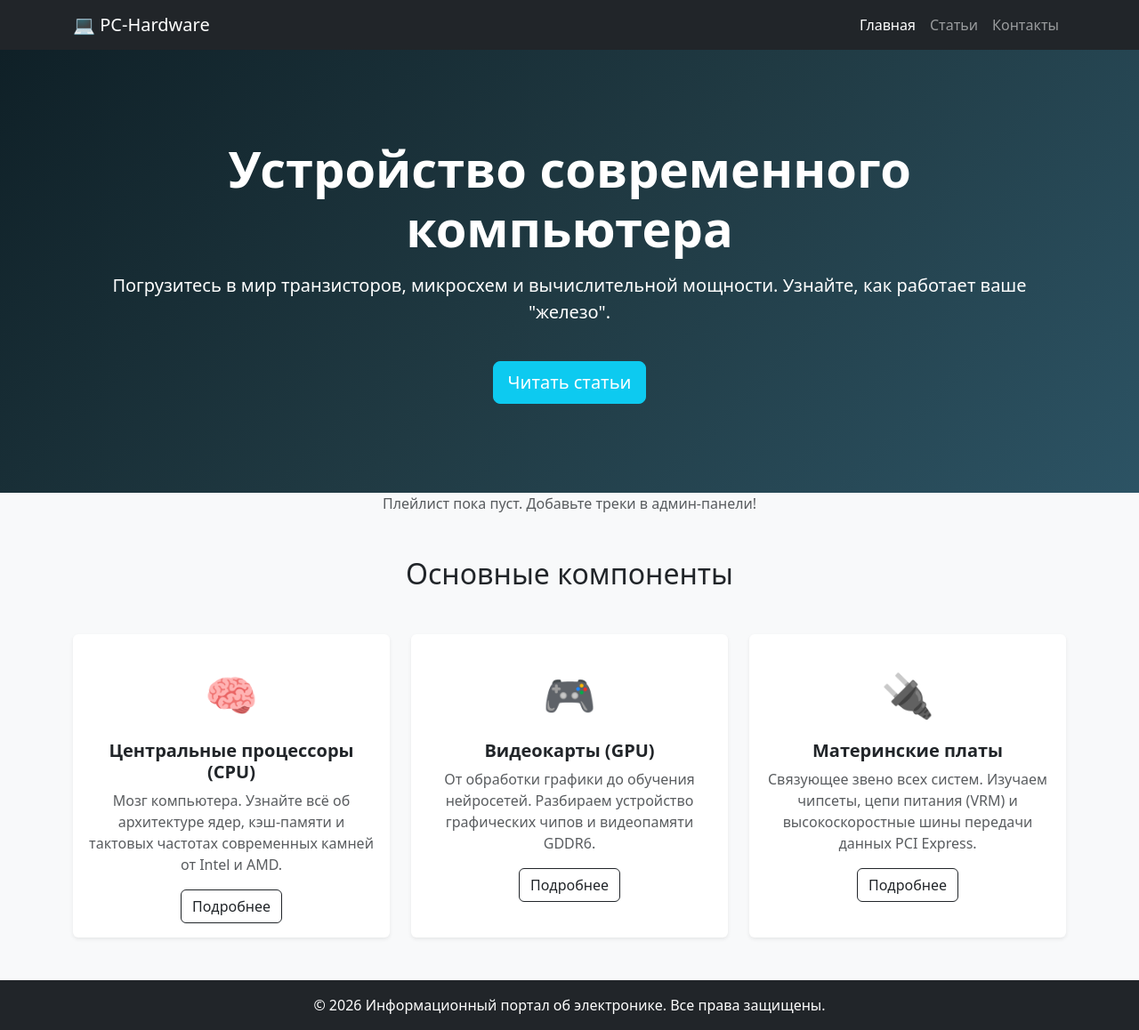
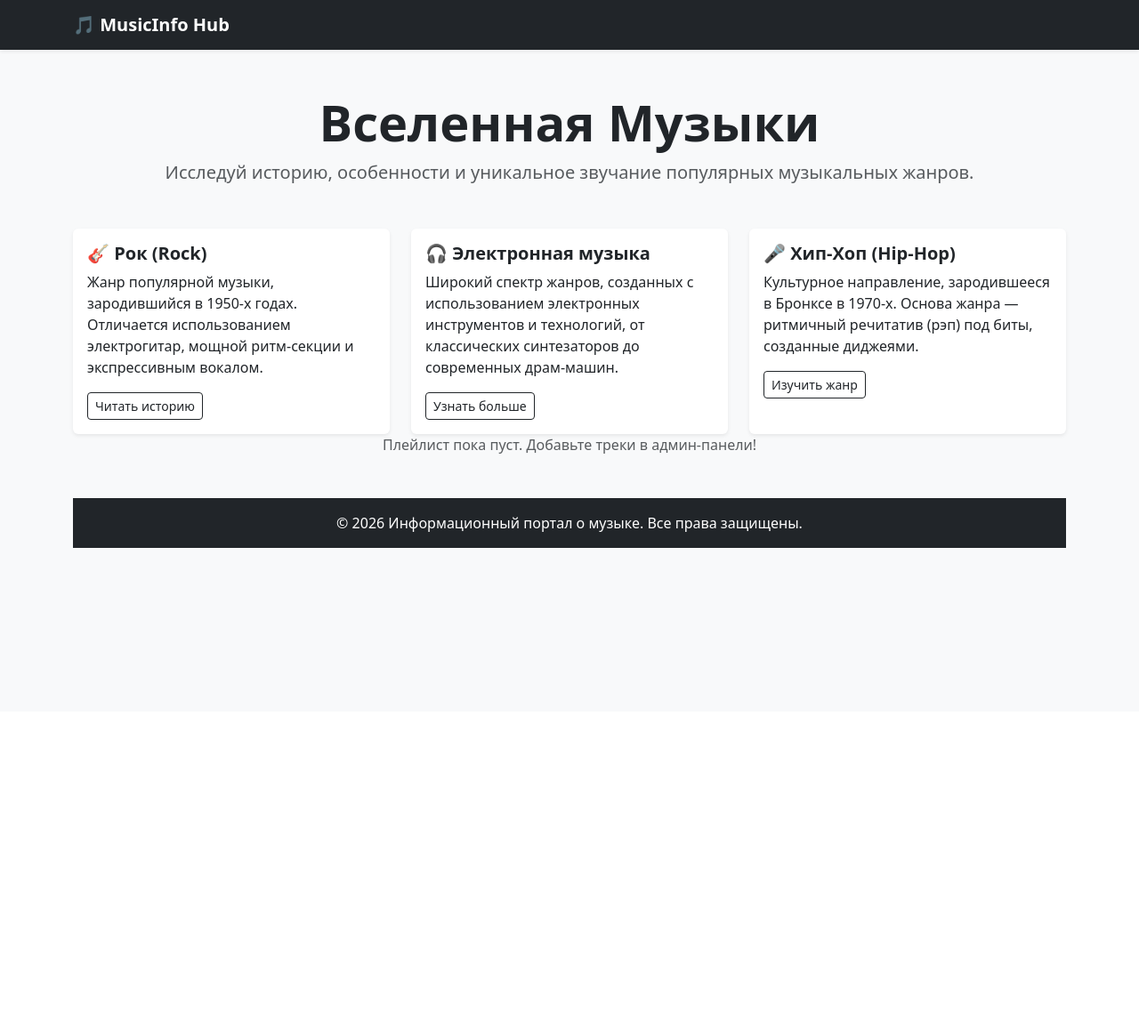
Before and after one commit to Maglevchik/Maglevchik-CI_CD_pipeline1, a Django app: template bot_manager/templates/index.html in a window 1280 px wide. Shown: the whole page at 89% size. After the commit the page ends 616 px from the top, so only its background shows below. Run offline with Django 3.2, Linux system fonts and the light colour scheme; the template is opened without the code that fills it, so the values that code supplies are empty.

Commit message:
Change title and content for music portal

```diff
--- a/bot_manager/templates/index.html
+++ b/bot_manager/templates/index.html
@@ -3,50 +3,55 @@
 <head>
     <meta charset="UTF-8">
     <meta name="viewport" content="width=device-width, initial-scale=1.0">
-    <title>Мир Электроники | Всё о компьютерном железе</title>
-    <!-- Подключаем стили Bootstrap через CDN -->
+    <title>Музыкальный Портал | Жанры</title>
     <link href="https://cdn.jsdelivr.net/npm/bootstrap@5.3.0/dist/css/bootstrap.min.css" rel="stylesheet">
-    <style>
-        .hero-section {
-            background: linear-gradient(135deg, #0f2027, #203a43, #2c5364);
-            color: white;
-            padding: 100px 0;
-            text-align: center;
-        }
-        .hardware-icon {
-            font-size: 3rem;
-            margin-bottom: 15px;
-            color: #0dcaf0;
-        }
-    </style>
 </head>
 <body class="bg-light">
 
-    <!-- Навигационная панель -->
-    <nav class="navbar navbar-expand-lg navbar-dark bg-dark">
+    <nav class="navbar navbar-dark bg-dark shadow-sm">
         <div class="container">
-            <a class="navbar-brand" href="#">💻 PC-Hardware</a>
-            <button class="navbar-toggler" type="button" data-bs-toggle="collapse" data-bs-target="#navbarNav">
-                <span class="navbar-toggler-icon"></span>
-            </button>
-            <div class="collapse navbar-collapse" id="navbarNav">
-                <ul class="navbar-nav ms-auto">
-                    <li class="nav-item"><a class="nav-link active" href="#">Главная</a></li>
-                    <li class="nav-item"><a class="nav-link" href="#">Статьи</a></li>
-                    <li class="nav-item"><a class="nav-link" href="#">Контакты</a></li>
-                </ul>
-            </div>
+            <a class="navbar-brand fw-bold" href="#">🎵 MusicInfo Hub</a>
         </div>
     </nav>
 
-    <!-- Главный баннер -->
-    <section class="hero-section">
-        <div class="container">
-            <h1 class="display-4 fw-bold">Устройство современного компьютера</h1>
-            <p class="lead mt-3">Погрузитесь в мир транзисторов, микросхем и вычислительной мощности. Узнайте, как работает ваше "железо".</p>
-            <a href="#articles" class="btn btn-info btn-lg mt-4 text-white">Читать статьи</a>
+    <div class="container mt-5">
+        <div class="text-center mb-5">
+            <h1 class="display-4 fw-bold">Вселенная Музыки</h1>
+            <p class="lead text-muted">Исследуй историю, особенности и уникальное звучание популярных музыкальных жанров.</p>
         </div>
-    </section>
+
+        <div class="row g-4">
+
+            <div class="col-md-6 col-lg-4">
+                <div class="card h-100 shadow-sm border-0">
+                    <div class="card-body">
+                        <h5 class="card-title fw-bold">🎸 Рок (Rock)</h5>
+                        <p class="card-text">Жанр популярной музыки, зародившийся в 1950-х годах. Отличается использованием электрогитар, мощной ритм-секции и экспрессивным вокалом.</p>
+                        <a href="#" class="btn btn-outline-dark btn-sm">Читать историю</a>
+                    </div>
+                </div>
+            </div>
+
+            <div class="col-md-6 col-lg-4">
+                <div class="card h-100 shadow-sm border-0">
+                    <div class="card-body">
+                        <h5 class="card-title fw-bold">🎧 Электронная музыка</h5>
+                        <p class="card-text">Широкий спектр жанров, созданных с использованием электронных инструментов и технологий, от классических синтезаторов до современных драм-машин.</p>
+                        <a href="#" class="btn btn-outline-dark btn-sm">Узнать больше</a>
+                    </div>
+                </div>
+            </div>
+
+            <div class="col-md-6 col-lg-4">
+                <div class="card h-100 shadow-sm border-0">
+                    <div class="card-body">
+                        <h5 class="card-title fw-bold">🎤 Хип-Хоп (Hip-Hop)</h5>
+                        <p class="card-text">Культурное направление, зародившееся в Бронксе в 1970-х. Основа жанра — ритмичный речитатив (рэп) под биты, созданные диджеями.</p>
+                        <a href="#" class="btn btn-outline-dark btn-sm">Изучить жанр</a>
+                    </div>
+                </div>
+            </div>
+    </div>
 
     <!-- Блок с музыкой -->
     {% for track in tracks %}
@@ -66,58 +71,12 @@
     <p class="text-center text-muted">Плейлист пока пуст. Добавьте треки в админ-панели!</p>
     {% endfor %}
 
-    <!-- Блок со статьями -->
-    <section id="articles" class="container my-5">
-        <h2 class="text-center mb-5">Основные компоненты</h2>
-        <div class="row g-4">
-
-            <!-- Карточка 1: Процессоры -->
-            <div class="col-md-4">
-                <div class="card h-100 shadow-sm border-0">
-                    <div class="card-body text-center mt-3">
-                        <div class="hardware-icon">🧠</div>
-                        <h5 class="card-title fw-bold">Центральные процессоры (CPU)</h5>
-                        <p class="card-text text-muted">Мозг компьютера. Узнайте всё об архитектуре ядер, кэш-памяти и тактовых частотах современных камней от Intel и AMD.</p>
-                        <a href="#" class="btn btn-outline-dark mt-auto">Подробнее</a>
-                    </div>
-                </div>
-            </div>
-
-            <!-- Карточка 2: Видеокарты -->
-            <div class="col-md-4">
-                <div class="card h-100 shadow-sm border-0">
-                    <div class="card-body text-center mt-3">
-                        <div class="hardware-icon">🎮</div>
-                        <h5 class="card-title fw-bold">Видеокарты (GPU)</h5>
-                        <p class="card-text text-muted">От обработки графики до обучения нейросетей. Разбираем устройство графических чипов и видеопамяти GDDR6.</p>
-                        <a href="#" class="btn btn-outline-dark mt-auto">Подробнее</a>
-                    </div>
-                </div>
-            </div>
-
-            <!-- Карточка 3: Материнские платы -->
-            <div class="col-md-4">
-                <div class="card h-100 shadow-sm border-0">
-                    <div class="card-body text-center mt-3">
-                        <div class="hardware-icon">🔌</div>
-                        <h5 class="card-title fw-bold">Материнские платы</h5>
-                        <p class="card-text text-muted">Связующее звено всех систем. Изучаем чипсеты, цепи питания (VRM) и высокоскоростные шины передачи данных PCI Express.</p>
-                        <a href="#" class="btn btn-outline-dark mt-auto">Подробнее</a>
-                    </div>
-                </div>
-            </div>
-
-        </div>
-    </section>
 
     <!-- Подвал -->
     <footer class="bg-dark text-white text-center py-3 mt-5">
         <div class="container">
-            <p class="mb-0">&copy; 2026 Информационный портал об электронике. Все права защищены.</p>
+            <p class="mb-0">&copy; 2026 Информационный портал о музыке. Все права защищены.</p>
         </div>
     </footer>
-
-    <!-- Скрипты Bootstrap -->
-    <script src="https://cdn.jsdelivr.net/npm/bootstrap@5.3.0/dist/js/bootstrap.bundle.min.js"></script>
 </body>
 </html>
```
